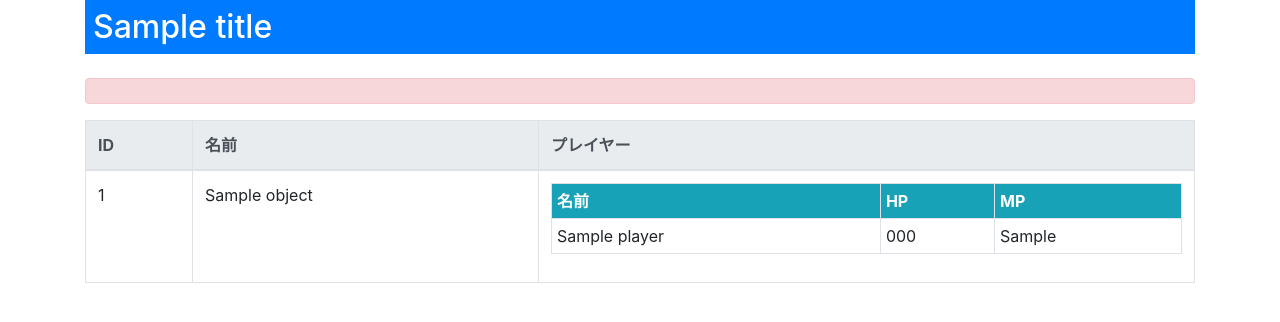
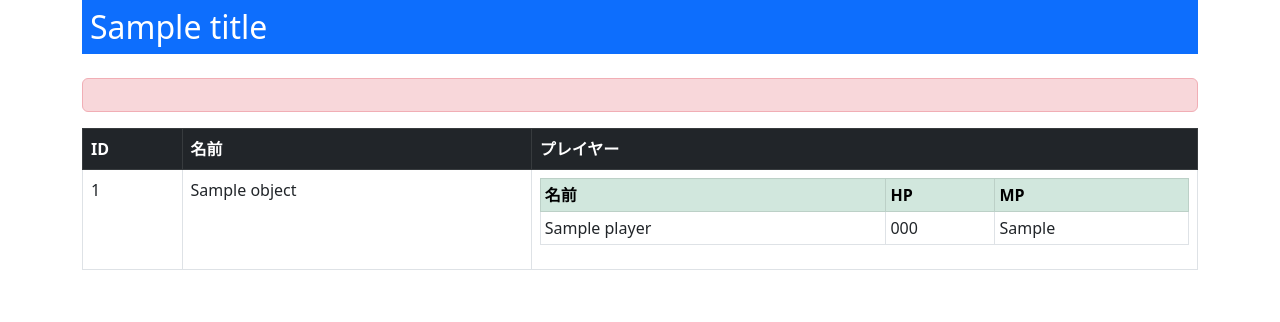
Before and after one commit to programmingkids/django_level3, a Django app: template templates/game/job/list.html in a window 1280 px wide. Shown: the top 322 px of the page. Run offline with Django 3.2, Linux system fonts and the light colour scheme; the template is opened without the code that fills it: most values are stand-ins (such as "Sample title", 1, 10 or a date in 2020); some libraries are stand-ins or nearby versions.

Commit message:
fixed templates

```diff
--- a/templates/base.html
+++ b/templates/base.html
@@ -5,20 +5,17 @@
 <!-- Required meta tags -->
 <meta charset="utf-8">
 <meta name="viewport" content="width=device-width, initial-scale=1, shrink-to-fit=no">
-<!-- font awesome -->
-<link rel="stylesheet" href="https://use.fontawesome.com/releases/v5.3.1/css/all.css" integrity="sha384-mzrmE5qonljUremFsqc01SB46JvROS7bZs3IO2EmfFsd15uHvIt+Y8vEf7N7fWAU" crossorigin="anonymous">
-<!-- Bootstrap CSS -->
-<link rel="stylesheet" href="https://stackpath.bootstrapcdn.com/bootstrap/4.5.0/css/bootstrap.min.css" integrity="sha384-9aIt2nRpC12Uk9gS9baDl411NQApFmC26EwAOH8WgZl5MYYxFfc+NcPb1dKGj7Sk" crossorigin="anonymous">
+<title>{% block title %}{% endblock %}</title>
+<!-- bootstrap 5 -->
+<link href="https://cdn.jsdelivr.net/npm/bootstrap@5.3.0/dist/css/bootstrap.min.css" rel="stylesheet" integrity="sha384-9ndCyUaIbzAi2FUVXJi0CjmCapSmO7SnpJef0486qhLnuZ2cdeRhO02iuK6FUUVM" crossorigin="anonymous">
+<!-- font awesome 6 -->
+<link href="https://cdnjs.cloudflare.com/ajax/libs/font-awesome/6.4.2/css/all.min.css" rel="stylesheet" integrity="sha512-z3gLpd7yknf1YoNbCzqRKc4qyor8gaKU1qmn+CShxbuBusANI9QpRohGBreCFkKxLhei6S9CQXFEbbKuqLg0DA==" crossorigin="anonymous" referrerpolicy="no-referrer" />
 <!-- Custom CSS -->
 <link rel="stylesheet" href="{% static 'css/style.css' %}" type="text/css" />
-<title>{% block title %}{% endblock %}</title>
 </head>
 <body>
 {% block content %}{% endblock %}
-<!-- Optional JavaScript -->
-<!-- jQuery first, then Popper.js, then Bootstrap JS -->
-<script src="https://code.jquery.com/jquery-3.5.1.slim.min.js" integrity="sha384-DfXdz2htPH0lsSSs5nCTpuj/zy4C+OGpamoFVy38MVBnE+IbbVYUew+OrCXaRkfj" crossorigin="anonymous"></script>
-<script src="https://cdn.jsdelivr.net/npm/popper.js@1.16.0/dist/umd/popper.min.js" integrity="sha384-Q6E9RHvbIyZFJoft+2mJbHaEWldlvI9IOYy5n3zV9zzTtmI3UksdQRVvoxMfooAo" crossorigin="anonymous"></script>
-<script src="https://stackpath.bootstrapcdn.com/bootstrap/4.5.0/js/bootstrap.min.js" integrity="sha384-OgVRvuATP1z7JjHLkuOU7Xw704+h835Lr+6QL9UvYjZE3Ipu6Tp75j7Bh/kR0JKI" crossorigin="anonymous"></script>
+<!-- bootstrap 5 js with popper -->
+<script src="https://cdn.jsdelivr.net/npm/bootstrap@5.3.0/dist/js/bootstrap.bundle.min.js" integrity="sha384-geWF76RCwLtnZ8qwWowPQNguL3RmwHVBC9FhGdlKrxdiJJigb/j/68SIy3Te4Bkz" crossorigin="anonymous"></script>
 </body>
 </html>
--- a/templates/game/job/list.html
+++ b/templates/game/job/list.html
@@ -10,8 +10,8 @@
         {{message}}
     </div>
 
-    <table class="table table-bordered table-hover">
-        <thead class="thead-light">
+    <table class="table table-hover table-bordered">
+        <thead class="table-dark">
             <tr>
                 <th>ID</th>
                 <th>名前</th>
@@ -25,8 +25,8 @@
                 <td>{{o.name}}</td>
                 <td>
                     {% if o.player_set.count > 0 %}
-                    <table class="table table-sm">
-                        <tr class="bg-info text-white">
+                    <table class="table table-sm table-bordered">
+                        <tr class="table-success">
                             <th>名前</th>
                             <th>HP</th>
                             <th>MP</th>
--- a/templates/game/monster/aggregate.html
+++ b/templates/game/monster/aggregate.html
@@ -10,7 +10,7 @@
         {{message}}
     </div>
 
-    <table class="table table-bordered table-hover">
+    <table class="table table-hover table-bordered">
         <tr>
             <td>{{ object_list }}</td>
         </tr>
--- a/templates/game/monster/count.html
+++ b/templates/game/monster/count.html
@@ -10,7 +10,7 @@
         {{message}}
     </div>
 
-    <table class="table table-bordered table-hover">
+    <table class="table table-hover table-bordered">
         <tr>
             <th>カウント</th>
             <td>{{ object }}</td>
--- a/templates/game/monster/detail.html
+++ b/templates/game/monster/detail.html
@@ -10,7 +10,7 @@
         {{message}}
     </div>
 
-    <table class="table table-bordered table-hover">
+    <table class="table table-hover table-bordered">
         <tr>
             <th>ID</th>
             <td>{{object.id}}</td>
--- a/templates/game/monster/list.html
+++ b/templates/game/monster/list.html
@@ -10,8 +10,8 @@
         {{message}}
     </div>
 
-    <table class="table table-bordered table-hover">
-        <thead class="thead-light">
+    <table class="table table-hover table-bordered">
+        <thead class="table-dark">
             <tr>
                 <th>ID</th>
                 <th>名前</th>
--- a/templates/game/monster/values.html
+++ b/templates/game/monster/values.html
@@ -10,7 +10,7 @@
         {{message}}
     </div>
 
-    <table class="table table-bordered table-hover">
+    <table class="table table-hover table-bordered">
         {% for o in object_list %}
         <tr>
             <td>{{ o }}</td>
--- a/templates/game/player/list.html
+++ b/templates/game/player/list.html
@@ -10,8 +10,8 @@
         {{message}}
     </div>
 
-    <table class="table table-bordered table-hover">
-        <thead class="thead-light">
+    <table class="table table-hover table-bordered">
+        <thead class="table-dark">
             <tr>
                 <th>ID</th>
                 <th>名前</th>
```
Also changed, not shown: templates/base32.html (added, +24 -0 lines).
